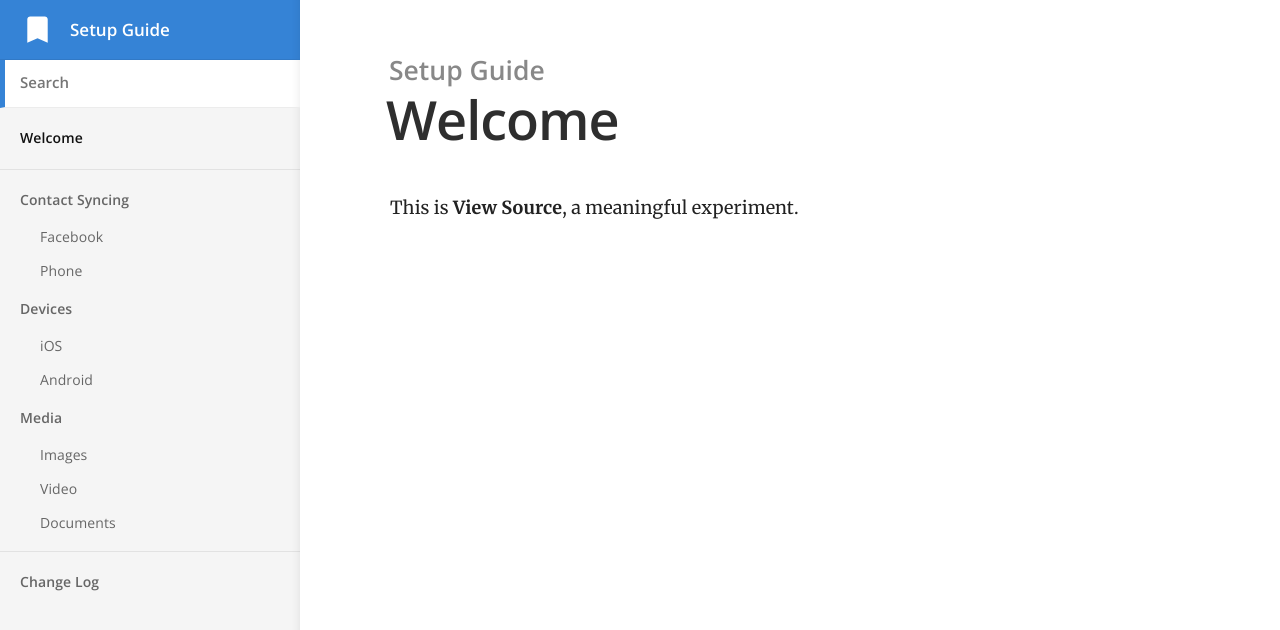
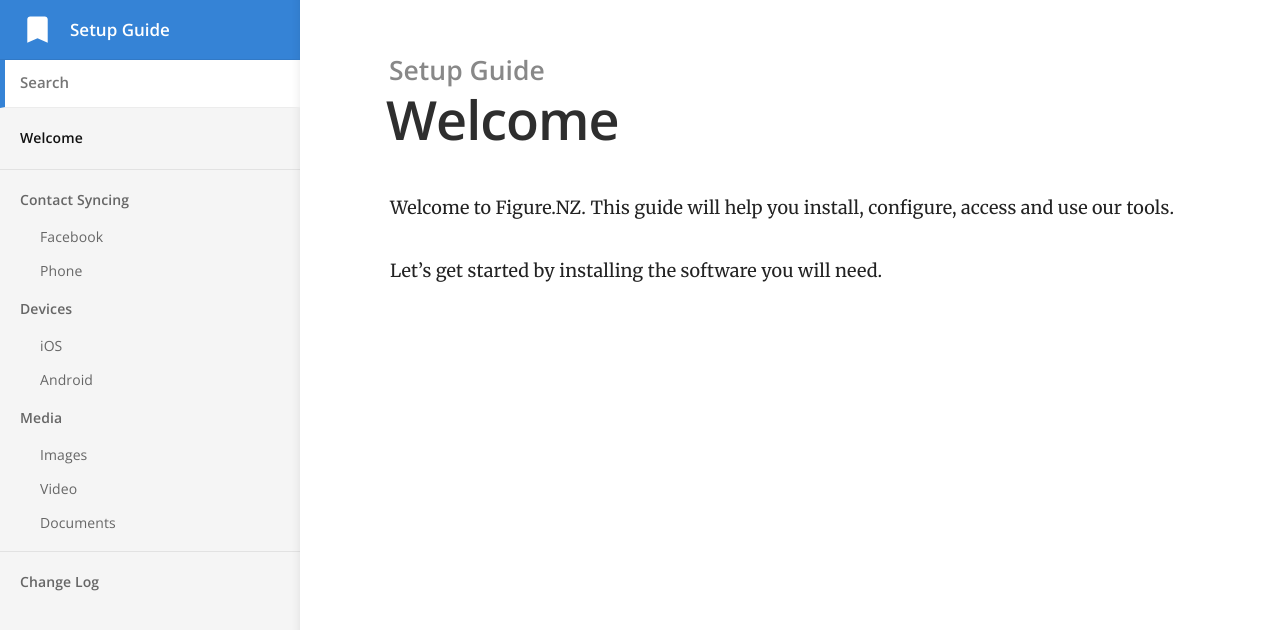
Before and after one commit to robisaacnz/setup-guide, a Jekyll site: the page built from index.md, in a window 1280 px wide. Shown: the top 630 px of the page. Built offline with Jekyll 4.4.1, drawn with Linux system fonts in a browser that asks for light colours.

Commit message:
Better welcome page.

```diff
--- a/_config.yml
+++ b/_config.yml
@@ -8,7 +8,7 @@ google_analytics_key:
 show_full_navigation: true
 
 logo: /siteicon.png
-description: A meaningful experiment.
+description: A complete guide to installing and configuring the tools we use at Figure.NZ.
 author:
   name:
   email:
--- a/index.md
+++ b/index.md
@@ -2,4 +2,6 @@
 title: Welcome
 ---
 
-This is **View Source**, a meaningful experiment.
+Welcome to Figure.NZ. This guide will help you install, configure, access and use our tools.
+
+Let's get started by installing the software you will need.
```
